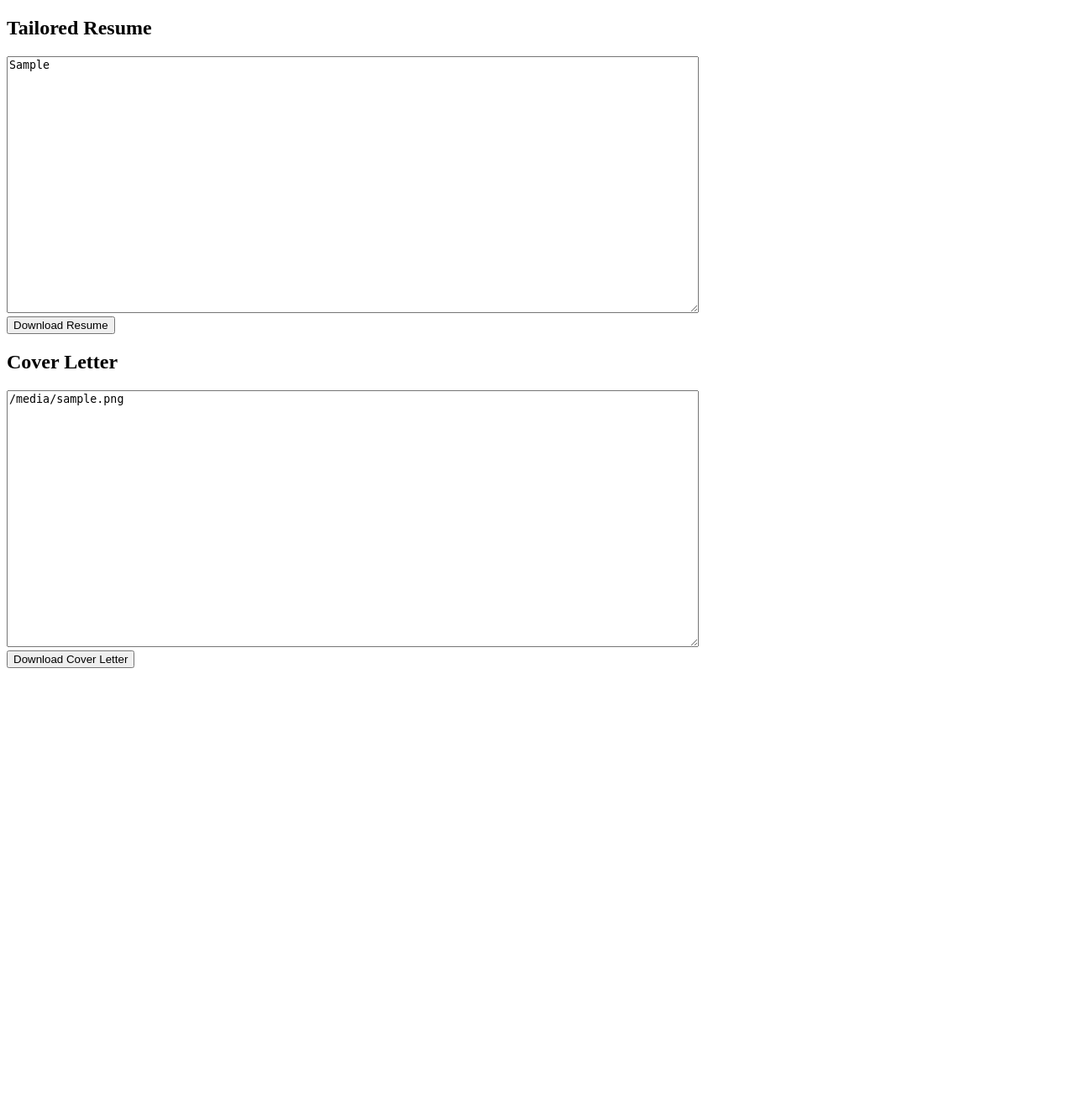
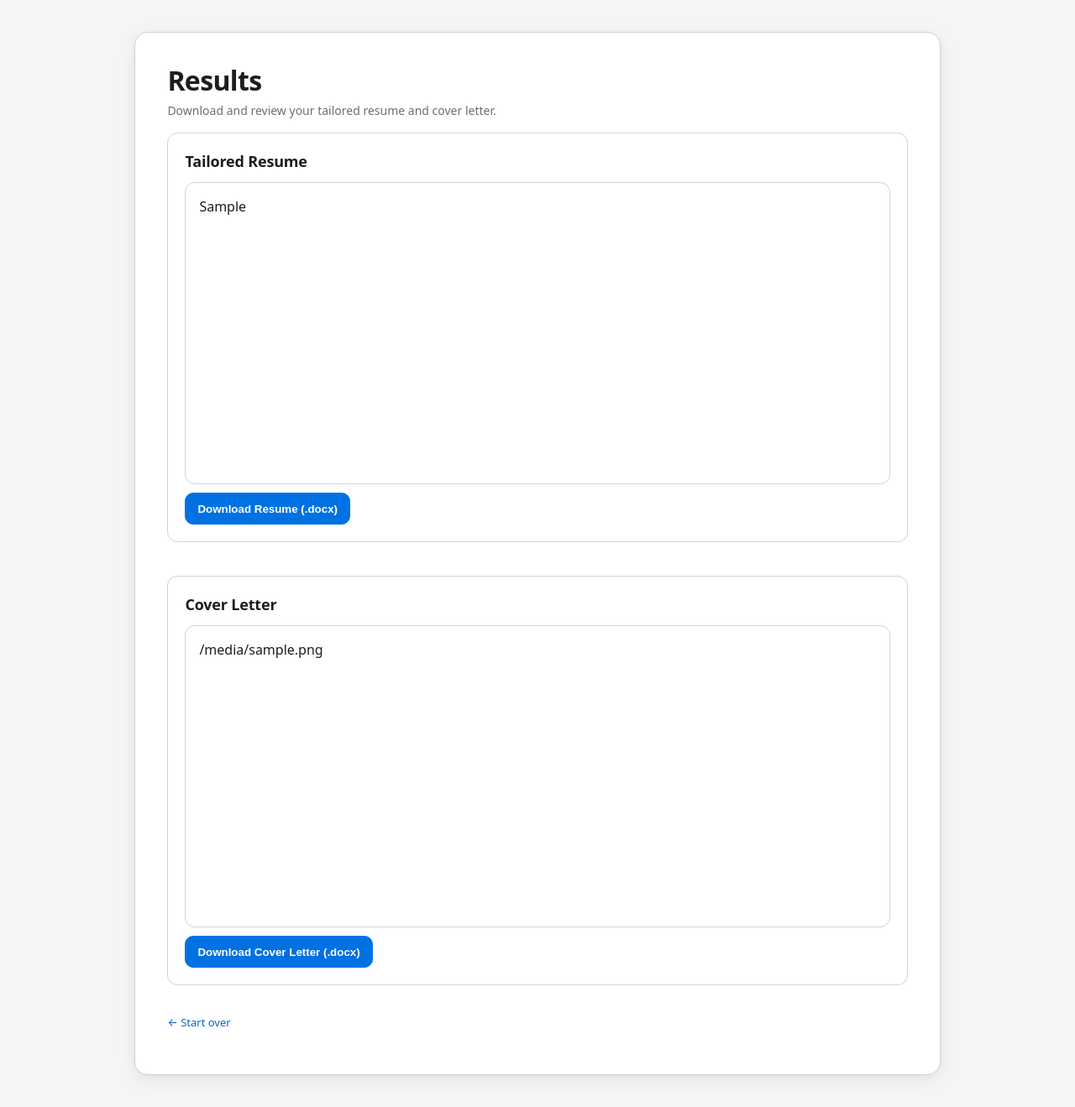
Before and after one commit to LashaGoch/Resume-Multi-AI-Agents, a Flask app: template templates/result.html in a window 1280 px wide. Shown: the whole page at 84% size. Before the commit the page ends 796 px from the top, so only its background shows below. Run offline with Flask 3, Linux system fonts and the light colour scheme; the template is opened without the code that fills it: most values are stand-ins (such as "Sample title", 1, 10 or a date in 2020).

Commit message:
Update result.html

```diff
--- a/templates/result.html
+++ b/templates/result.html
@@ -1,23 +1,44 @@
-<!DOCTYPE html>
+<!doctype html>
 <html>
 <head>
+  <meta charset="utf-8" />
   <title>Results</title>
+  <link rel="stylesheet" href="{{ url_for('static', filename='styles.css') }}">
 </head>
-<body>
-  <h2>Tailored Resume</h2>
-  <form method="POST" action="/download">
-    <textarea name="content" rows="20" cols="100">{{ tailored_resume }}</textarea>
-    <input type="hidden" name="filename" value="tailored_resume.txt">
-    <br>
-    <button type="submit">Download Resume</button>
-  </form>
+<body class="page">
+  <main class="container">
+    <header class="header">
+      <h1 class="title">Results</h1>
+      <p class="subtitle">Download and review your tailored resume and cover letter.</p>
+    </header>
 
-  <h2>Cover Letter</h2>
-  <form method="POST" action="/download">
-    <textarea name="content" rows="20" cols="100">{{ cover_letter }}</textarea>
-    <input type="hidden" name="filename" value="cover_letter.txt">
-    <br>
-    <button type="submit">Download Cover Letter</button>
-  </form>
+    <div class="output-wrap">
+      <section class="section output-block">
+        <h2 class="output-title">Tailored Resume</h2>
+        <div class="output-area">{{ tailored_resume }}</div>
+
+        <form class="download-form" method="POST" action="/download-docx">
+          <textarea name="content" hidden>{{ tailored_resume }}</textarea>
+          <input type="hidden" name="filename" value="tailored_resume.docx">
+          <input type="hidden" name="title" value="Tailored Resume">
+          <button class="btn btn-primary" type="submit">Download Resume (.docx)</button>
+        </form>
+      </section>
+
+      <section class="section output-block">
+        <h2 class="output-title">Cover Letter</h2>
+        <div class="output-area">{{ cover_letter }}</div>
+
+        <form class="download-form" method="POST" action="/download-docx">
+          <textarea name="content" hidden>{{ cover_letter }}</textarea>
+          <input type="hidden" name="filename" value="cover_letter.docx">
+          <input type="hidden" name="title" value="Cover Letter">
+          <button class="btn btn-primary" type="submit">Download Cover Letter (.docx)</button>
+        </form>
+      </section>
+
+      <p class="footer"><a href="/">← Start over</a></p>
+    </div>
+  </main>
 </body>
 </html>
```
